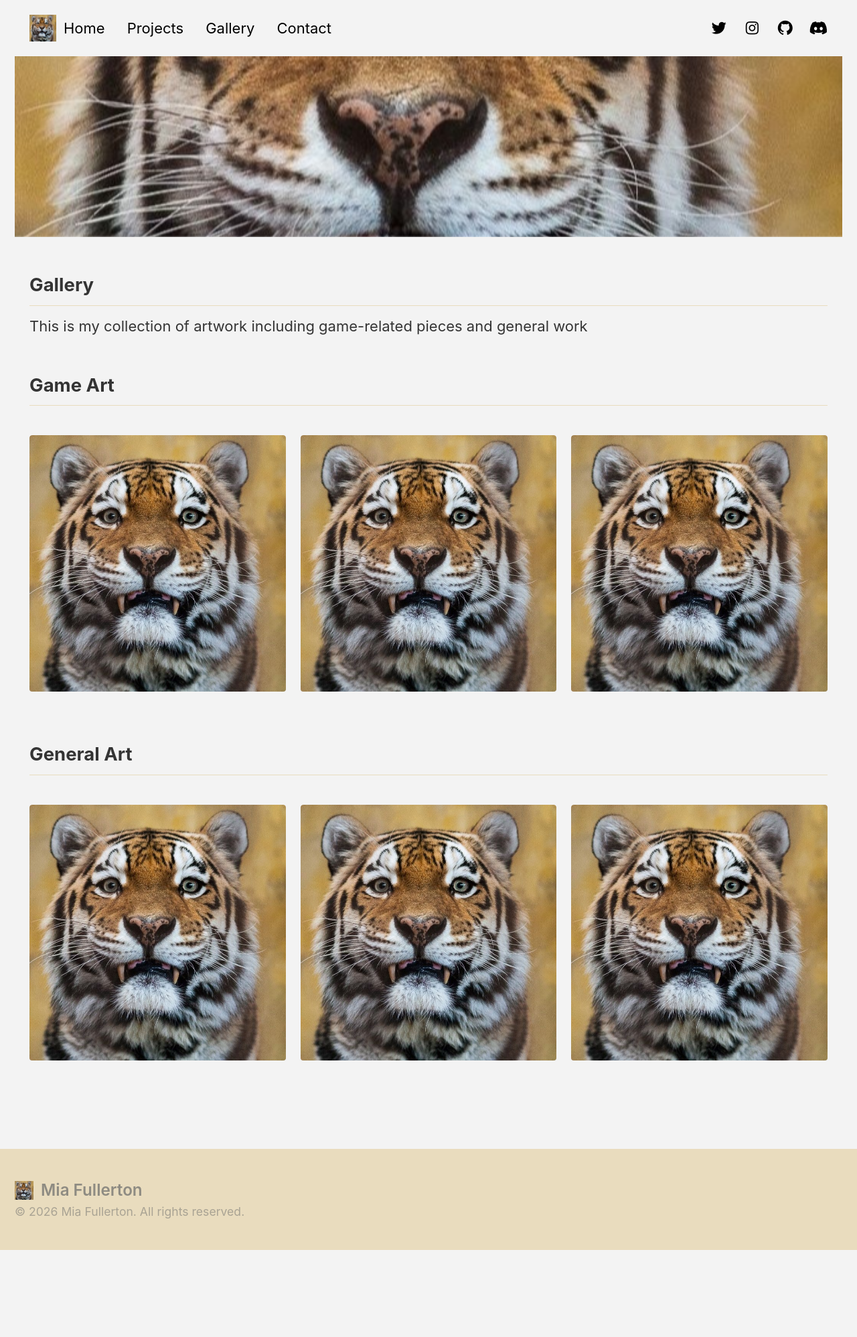
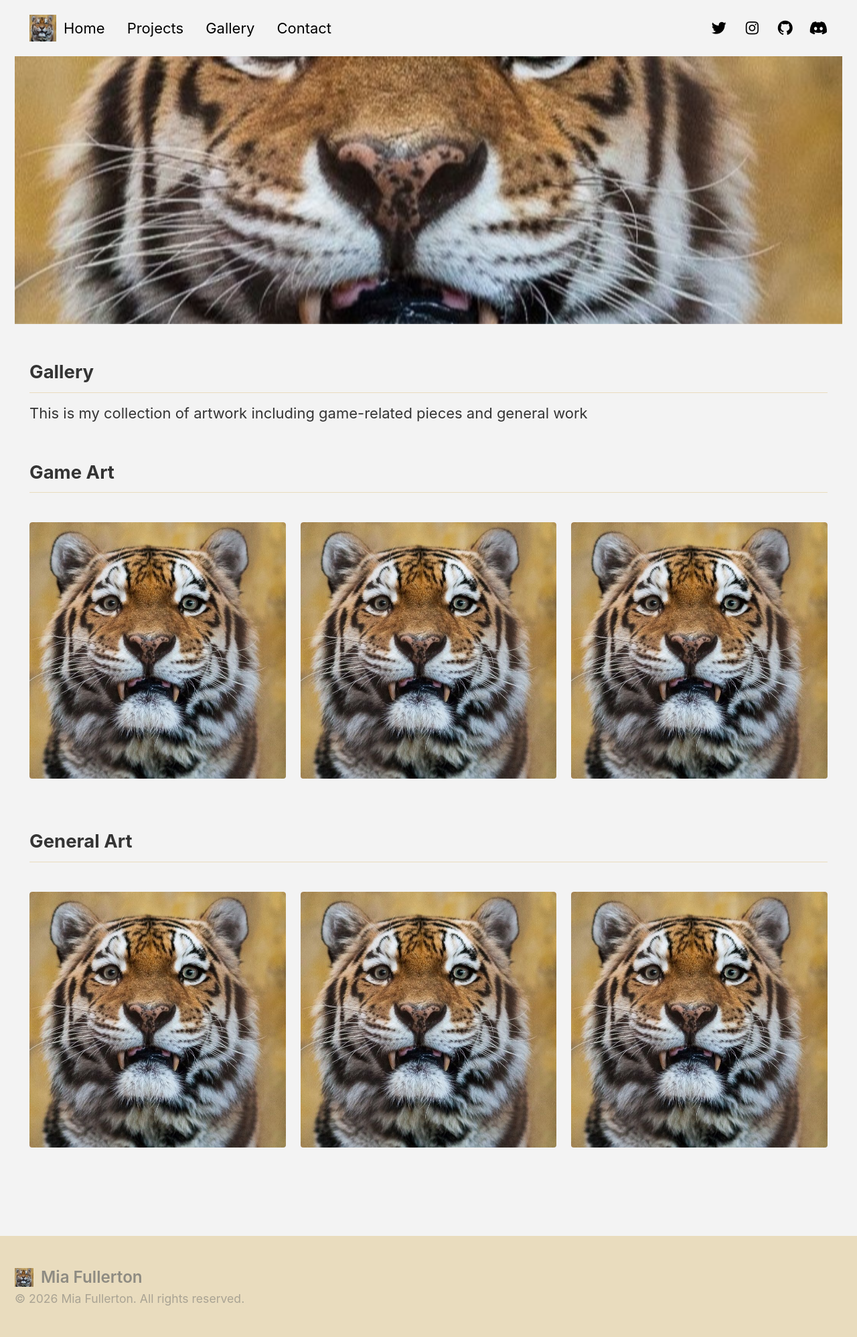
Before and after one commit to Griffsirr/Griffsirr.github.io, a Jekyll site: the page built from _pages/gallery-page.md, in a window 1280 px wide. Shown: the whole page at 67% size. Built offline with Jekyll 4.4.1, drawn with Linux system fonts in a browser that asks for light colours; before the commit the page ends 1867 px from its top, so only the background shows below that.

Commit message:
Update page__hero.html

```diff
--- a/_includes/page__hero.html
+++ b/_includes/page__hero.html
@@ -19,7 +19,7 @@
 {% assign image_description = image_description | markdownify | strip_html | strip_newlines | escape_once %}
 
 <div class="page__hero{% if page.header.overlay_color or page.header.overlay_image %}--overlay{% endif %}"
-  style="min-height: 30vh; {% if page.header.overlay_color %}background-color: {{ page.header.overlay_color | default: 'transparent' }};{% endif %} {% if overlay_img_path %}background-image: {% if overlay_filter %}{{ overlay_filter }}, {% endif %}url('{{ overlay_img_path }}');{% endif %} background-size: cover; background-position: center;"
+  style="min-height: 400px; {% if page.header.overlay_color %}background-color: {{ page.header.overlay_color | default: 'transparent' }};{% endif %} {% if overlay_img_path %}background-image: {% if overlay_filter %}{{ overlay_filter }}, {% endif %}url('{{ overlay_img_path }}');{% endif %} background-size: cover; background-position: center;"
 >
   {% if page.header.overlay_color or page.header.overlay_image %}
     <div class="wrapper"
```
